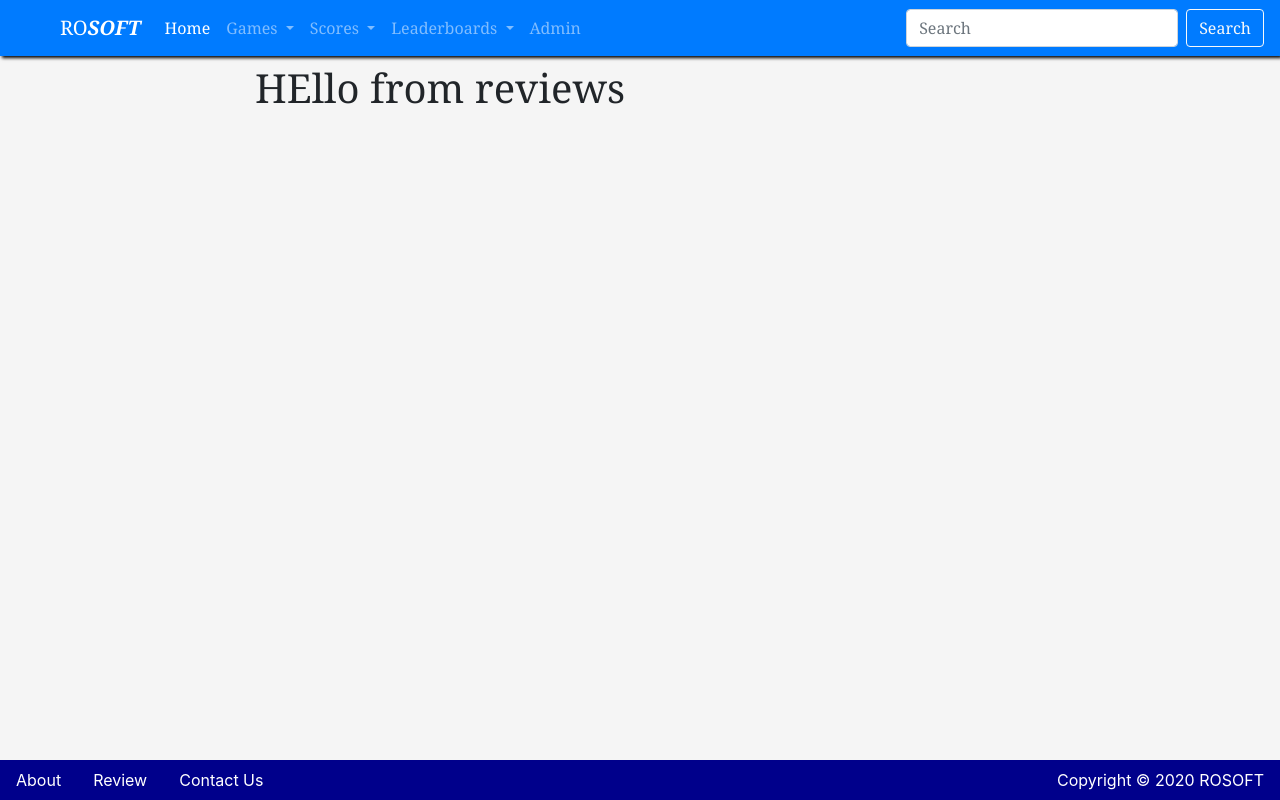
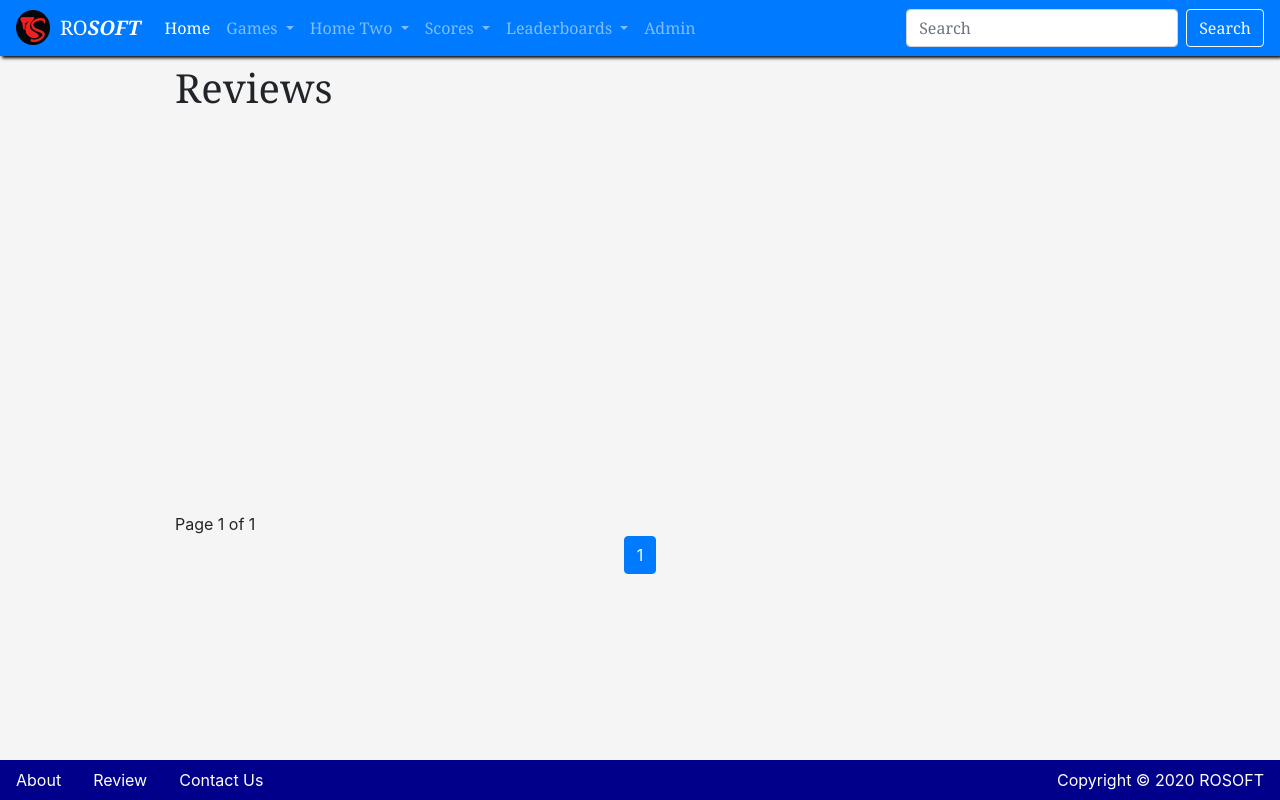
Before and after one commit to alfcomputacion/dj-vue-project, a Django app: page /reviews/ in a window 1280 px wide. Run offline with Django 4.2, Linux system fonts and the light colour scheme; the visitor is signed in with stand-in values (Sample User, id 1); data that the repository does not hold is empty.

Commit message:
403 page working

```diff
--- a/static/css/main.css
+++ b/static/css/main.css
@@ -1,5 +1,13 @@
 body{
    background: whitesmoke;
+}
+.bg-forbidden{
+    background: url("../images/403Forbidden.svg") no-repeat center center fixed;
+    -webkit-background-size: cover;
+    -moz-background-size: cover;
+    -o-background-size: cover;
+    background-size: cover;
+
 }
 .box-shadow{
 
@@ -28,7 +36,7 @@ footer{
     overflow-x: hidden;
   }
 .divide{
-    padding: .5rem;
+    padding: .3rem;
 }
 
 .navbar{
@@ -65,7 +73,9 @@ footer{
 }
 /* #region MESSAGES */
 .alert{
-    margin: 5% 40%;
+
+    width: 75%;
+    margin: 2px 0;
     z-index: 100;
 }
 .msg{
@@ -104,7 +114,7 @@ footer{
 
 /* LOGO effect */
 .logo-animate, .avatar-animate{
-  opacity: 0;
+  opacity: 1;
   width: 36px;
   height: 36px;
 
@@ -113,7 +123,7 @@ footer{
 
   @keyframes spin {
     0%{
-
+       opacity: 0;
         transform: rotate(0deg);
 
     }
--- a/templates/403.html
+++ b/templates/403.html
@@ -3,6 +3,9 @@
 {% block title %}403: Permission Denied{% endblock %}
 
 {% block main%}
+<div class="bg-forbidden" style="height: 45rem;">
+
+    <div class="divide"></div>
     <div class="card border-primary m-auto mb-3 text-center"
     style="max-width: 30rem ;">
     <div class="card-header">No games found here.</div>
@@ -11,4 +14,5 @@
         403: Permission Denied
     </div>
 </div>
+</div>
 {% endblock %}
--- a/templates/_base.html
+++ b/templates/_base.html
@@ -33,7 +33,7 @@
     </ul>
     {% endif %}
     {% block main %}loading...{% endblock %}
-
+<span class="space mb-5"></span>
 {% include 'common/footer.html' %}
     <script src="{% static '/js/helper.js'%}"></script>
     <script src="https://code.jquery.com/jquery-3.3.1.slim.min.js" integrity="sha384-q8i/X+965DzO0rT7abK41JStQIAqVgRVzpbzo5smXKp4YfRvH+8abtTE1Pi6jizo" crossorigin="anonymous"></script>
--- a/templates/common/navbar.html
+++ b/templates/common/navbar.html
@@ -12,12 +12,12 @@
             </div>
           {% else %}
             <div class="text-white avatar-animate">
-                <img src="{{user.avatar.url}}" alt="avatar"
-              style="width: 2rem; height: 2rem; border-radius: 50%; float: right;margin-left: 1rem;">
+                <a href="{% url 'my-account' %}"><img src="{{user.avatar.url}}" alt="avatar" aria-label="home page"
+                  style="width: 2rem; height: 2rem; border-radius: 50%; float: right;margin-left: 1rem;"></a>
             </div>
             {% endif %}
     {% endif %}
-      <a class="navbar-brand ml-2" href="#">RO<strong style="text-decoration: double; font-style: italic;">SOFT</strong></a>
+      <a class="navbar-brand ml-2" href="{% url 'pages:homepage' %}">RO<strong style="text-decoration: double; font-style: italic;">SOFT</strong></a>
       <button class="navbar-toggler" type="button" data-toggle="collapse" data-target="#navbarSupportedContent" aria-controls="navbarSupportedContent" aria-expanded="false" aria-label="Toggle navigation">
         <span class="navbar-toggler-icon"></span>
       </button>
@@ -51,6 +51,24 @@
             <form action="{% url 'account_logout' %}" method="post">
               {% csrf_token %}
               <button class="dropdown-item">Log out</button>
+            </form>
+          </div>
+        </li>
+        <li class="nav-item dropdown">
+          <a class="nav-link dropdown-toggle" href="#" id="navbarDropdown" role="button" data-toggle="dropdown" aria-haspopup="true" aria-expanded="false">
+            Home Two
+          </a>
+          <div class="dropdown-menu" aria-labelledby="navbarDropdown">
+            <a class="dropdown-item" href="{% url 'games:anagram-game' %}">Anagram Game 2</a>
+            <div class="dropdown-divider"></div>
+            <a class="dropdown-item" href="{% url 'games:math-game' %}">Math Game 3</a>
+            <div class="dropdown-divider"></div>
+
+             <a class="dropdown-item" href="{% url 'my-account' %}">My Account Two</a>
+             <div class="dropdown-divider"></div>
+            <form action="{% url 'account_logout' %}" method="post">
+              {% csrf_token %}
+              <button class="dropdown-item">Log out Two</button>
             </form>
           </div>
         </li>
--- /dev/null
+++ b/templates/common/pagination.html
@@ -0,0 +1,36 @@
+<span>Page {{page_obj.number}} of {{ page_obj.paginator.num_pages}}</span>
+<nav aria-label="pagination">
+    <ul class="pagination justify-content-center">
+        {% if page_obj.has_previous %}
+            <li class="page-item">
+                <a href="?page=1" class="page-link">&laquo; 1 . . .</a>
+            </li>
+            {% if page_obj.previous_page_number != 1 %}
+                <li class="page-item">
+                    <a href="?page={{ page_obj.previous_page_number }}" class="page-link">
+                        {{ page_obj.previous_page_number }}
+                    </a>
+                </li>
+            {% endif %}
+        {% endif %}
+        <li class="page-item active">
+            <span class="page-link">
+                {{ page_obj.number }}
+            </span>
+        </li>
+        {% if page_obj.has_next %}
+            {% if page_obj.next_page_number != page_obj.paginator.num_pages %}
+            <li class="page-item">
+                <a href="?page={{ page_obj.next_page_number }}" class="page-link">
+                    {{ page_obj.next_page_number }}
+                </a>
+            </li>
+            {% endif %}
+            <li class="page-item">
+                <a href="?page={{ page_obj.paginator.num_pages }}" class="page-link">
+                    . . .{{ page_obj.paginator.num_pages }} &raquo;
+                </a>
+            </li>
+        {% endif %}
+    </ul>
+</nav>
--- a/templates/reviews/review_form.html
+++ b/templates/reviews/review_form.html
@@ -1,7 +1,7 @@
 {% extends '_base.html' %}
 {% load crispy_forms_tags %}
 {% block title %}Add/Update Review{% endblock %}
-
+<!-- this form is only to feature the review -->
 {% block main %}
 <div class="divide"></div>
     <div class="card border-primary m-auto mb-3"
--- a/templates/reviews/review_list.html
+++ b/templates/reviews/review_list.html
@@ -3,17 +3,32 @@
 {% block title %}Reviews{% endblock %}
 
 {% block main %}
-<div class="container" style="max-width: 50rem;">
+{% if user.is_admin %}
+<div class="container" style="max-width: 60rem;">
 
-    <h1 class="pt-2">HEllo from reviews </h1>
-    <ul>
+    <h1 class="pt-2 m-auto">Reviews</h1>
+    <ul class="list-group list-group-flush scroll" style="max-width: 60rem;">
         {% for review in review_list %}
-        <li>ID {{review.id}}
-            REVIEW {{review.review}}
-            USER ID {{review.user_id}}</li>
+        <li>
+
+            <span class="text-info">
+                <a href="{% url 'users:user-detail' review.user_id  %}"><Strong>{{review.user.username}}</Strong></a><br>
+            </span>
+            {{review.review}}
+            <span class="text-muted">{{review.created}}</span>
+
+            <a href="{% url 'reviews:review-update' review.id %}">
+                <span>
+                    <i class="fas fa-edit float-right mr-2 mt-1"></i>
+                </span>
+            </a>
+        </li>
 
         {% endfor %}
     </ul>
+    {% include 'common/pagination.html' %}
 </div>
-
+{% else %}
+{% include '403.html' %}
+{% endif %}
 {% endblock %}
--- a/templates/users/customuser_confirm_delete.html
+++ b/templates/users/customuser_confirm_delete.html
@@ -4,6 +4,7 @@
 {% block title %}Delete Confirm{% endblock %}
 
 {% block main %}
+{% if user.is_admin %}
     <div class="container pt-3"
         style="max-width: 40rem;">
         <div class="card m-auto mb-3">
@@ -31,4 +32,7 @@
             </div>
         </div>
     </div>
+    {% else %}
+    {% include '403.html' %}
+    {% endif %}
 {% endblock %}
--- a/users/models.py
+++ b/users/models.py
@@ -13,6 +13,7 @@ class CustomUser(AbstractUser):
     )
 
     avatar = models.ImageField(upload_to='avatars/', null=True, blank=True)
+    is_admin = models.BooleanField(verbose_name='Admin status', default=False)
 
     def validate_avatar(value):
         w, h = get_image_dimensions(value)
```
Also changed, not shown: pages/views.py (+9 -3 lines), templates/common/review.html (+4 -4 lines), templates/users/customuser_detail.html (+14 -4 lines), templates/users/customuser_form.html (+24 -13 lines), templates/users/customuser_list.html (+14 -38 lines), users/forms.py (+5 -4 lines), users/views.py (+3 -8 lines), static/images/403Forbidden.svg (added), users/migrations/0005_customuser_is_admin.py (added), users/migrations/0006_alter_customuser_is_admin.py (added). Lines whose indentation alone changed are shown as unchanged.
